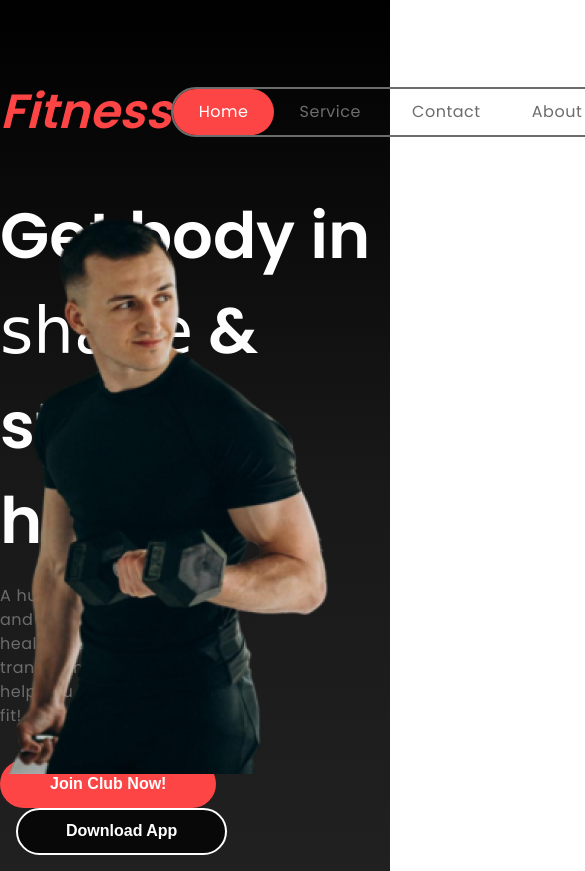
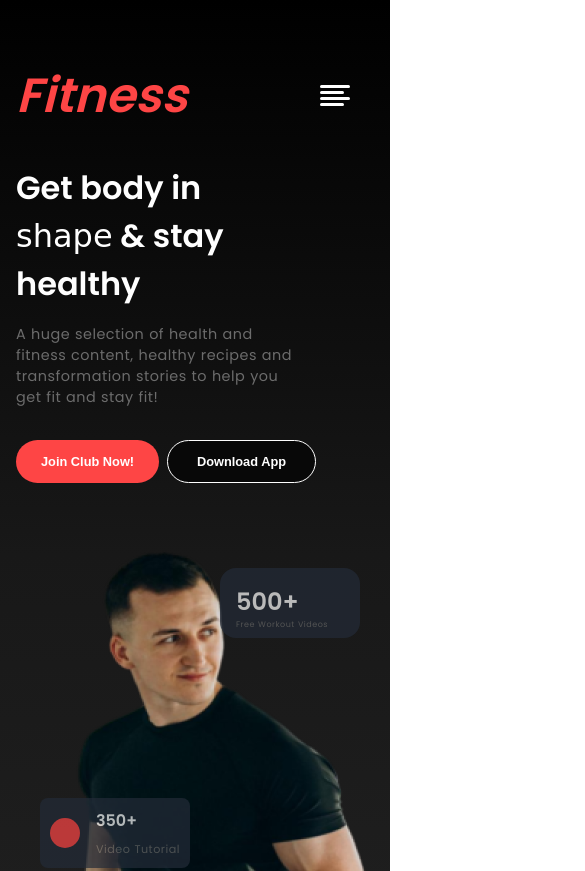
Before and after one commit to asm-shad/Fitness_Website, a plain HTML site: page index.html in a window 390 px wide. Shown: the top 871 px of the page, 585 px wide, since content can reach past the window. Drawn offline with nearby package versions, Linux system fonts and the light colour scheme; a web font is replaced by a local one.

Commit message:
Responsive done Upto Habit Section

```diff
--- a/Styles/style.css
+++ b/Styles/style.css
@@ -66,12 +66,26 @@ p{
     padding: 0.8rem 3rem;
     font-size: 1rem;
     font-weight: 600;
-    border: 2px solid transparent;
+    border: 1px solid transparent;
     outline: none;
     cursor: pointer;
     transition: all .3s ease;
     border-radius: 30px;
     color: white;
+}
+.hamburger {
+    position: absolute;
+    top: 40px;
+    right: 40px;
+    z-index: 11;
+    background: none;
+    border: none;
+    outline: none;
+    cursor: pointer;
+    display: none;
+}
+.hamburger img {
+    width: 30px;
 }
 
 /* Banner AND NavBar Styles */
@@ -116,9 +130,6 @@ header.Nav-banner {
     flex-direction: column;
     justify-content: center;
 }
-/* .banner-text{
-    margin: 20px 0;
-} */
 .banner-text h1{
     font-size: 4rem;
     margin-bottom: 1rem;
@@ -140,11 +151,11 @@ header.Nav-banner {
 }
 .btn-primary:hover{
     background-color: var(---bg-primary);
-    border: 2px solid var(--danger);
+    border: 1px solid var(--danger);
     color: var(--danger);
 }
 .btn-secondary{
-    border: 2px solid var(--pure);
+    border: 1px solid var(--pure);
     background-color: var(--bg-primary);
     margin-left: 1rem;
 }
@@ -464,3 +475,119 @@ footer{
 .footer-container > p{
     text-align: center;
 }
+@media screen and (max-width:576px){
+    p{
+        word-spacing: 0.5px;
+        letter-spacing: 0.5px;
+        line-height: normal;
+        font-size: 0.8rem;
+    }
+    .hamburger{
+        display: inline;
+        top: 85px;
+    }
+    #nav-items{
+        display: none;
+    }
+    .navBar{
+        padding: 1rem;
+        margin-top: 0;
+        padding-top: 0;
+    }
+    .banner-container{
+        flex-direction: row;
+        justify-content: left;
+        padding: 1rem;
+        height: 900px;
+    }
+    .banner-text h1{
+        font-size: 2rem;
+    }
+    .banner-text p{
+        width: 80%;
+        font-size: 0.9rem;
+    }
+    .banner-img{
+        position: absolute;
+        top: 380px;
+        right: -5px;
+    }
+    .button-area{
+        display: flex;
+        gap: 0.5rem;
+    }
+    .button-area button{
+        font-size: 0.8rem;
+    }
+    .btn{
+        padding: 0.8rem 1.8rem;
+    }
+    .btn-secondary{
+        margin-left: 0;
+    }
+    .btn-primary{
+        padding: 0.8rem 1.5rem;
+    }
+    .banner-text{
+        margin: 0;
+        padding: 0;
+    }
+    .floating-div-1{
+        width: 150px;
+        height: 70px;
+        top: 750px;
+        right: 200px;
+        border-radius: 0.5rem;
+    }
+    .floating-div-1 h3{
+        margin-top: 2rem;
+        font-size: 1rem;
+        margin-top: 0;
+        margin-left: 0;
+    }
+    .floating-div-1 p{
+        font-size: 0.7rem;
+    }
+    .floating-div-1 .circle{
+        height: 30px;
+        width: 30px;
+        border-radius: 50%;
+    }
+    .floating-div-2{
+        width: 140px;
+        height: 70px;
+        top: 420px;
+        left: 220px;
+        opacity: 0.7;
+    }
+    .floating-div-2 h3{
+        margin: 0;
+        font-size: 1.5rem;
+    }
+    .floating-div-2 p{
+        margin: 0;
+        font-size: 0.5rem;
+    }
+    .text-area{
+        margin: auto;
+        text-align: center;
+        width: 90%;
+    }
+    .text-area h2{
+        font-size: 1.5rem;
+        margin-bottom: 1rem;
+        font-weight: 800;
+    }
+    .text-area p{
+        font-size: 0.8rem;
+    }
+    .habit{
+        padding: 0;
+    }
+    .card-area{
+        display: grid;
+        grid-template-columns: auto;
+        grid-gap: 0px;
+    }
+
+}
--- a/index.html
+++ b/index.html
@@ -18,7 +18,10 @@
                 <div class="logo">
                     <h1>Fitness</h1>
                 </div>
-                <div class="nav-items flex items-center">
+                <button class="hamburger">
+                    <img src="./images/hamberger.svg" alt="">
+                </button>
+                <div class="nav-items flex items-center" id="nav-items">
                     <p class="highlight">Home</p>
                     <p>Service</p>
                     <p>Contact</p>
@@ -55,7 +58,7 @@
     <main class="main">
         <!-- Habits Section Starts -->
         <div class="background">
-            <section class="container">
+            <section class="container habit">
                 <div class="text-area">
                     <h2>Change Your Habits</h2>
                     <p>We believe fitness should be accessible to everyone, everywhere, regardless of income or <br>access to a gym.</p>
```
